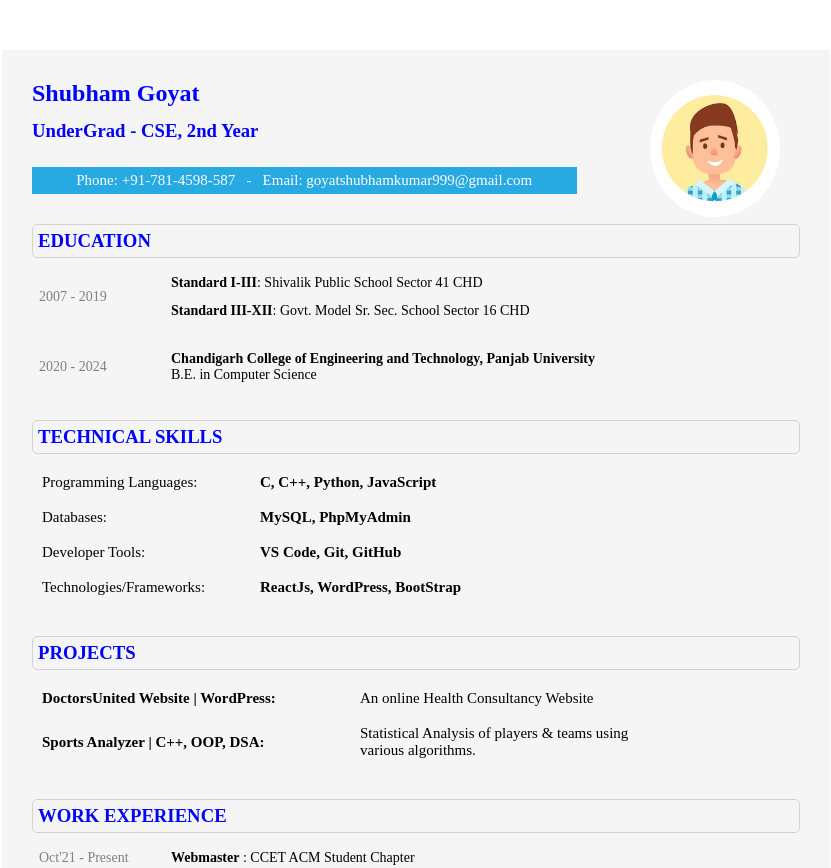
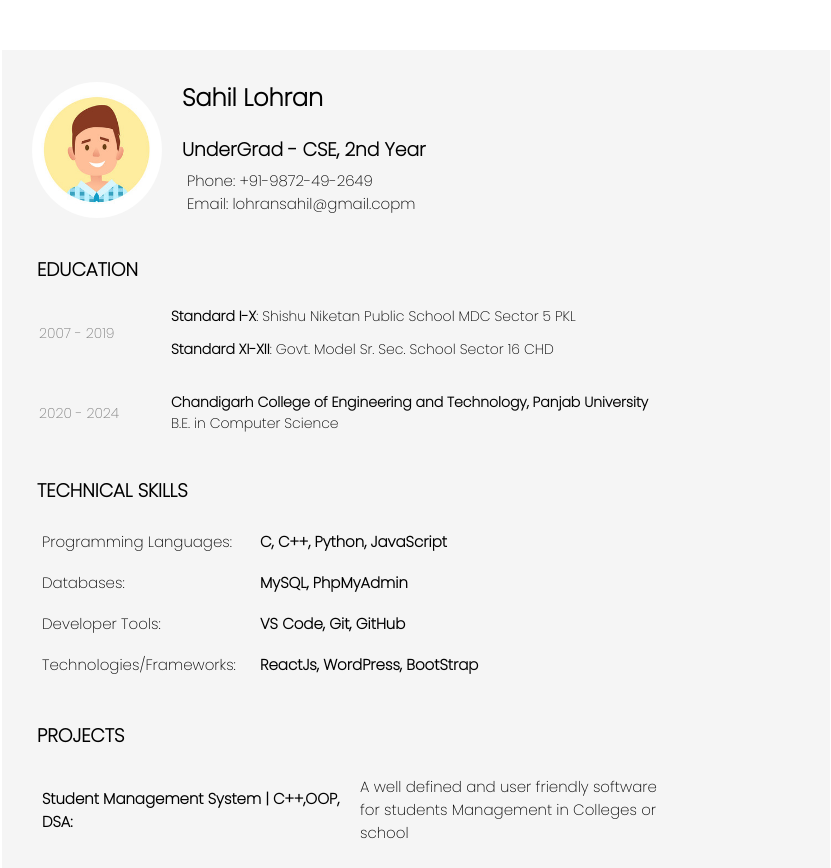
Before and after one commit to phantom-dot/democv, a plain HTML site: page index.html in a window 1280 px wide. Shown: the top 868 px of the page, without its empty margins (224-1055 px from the left). Drawn offline with Linux system fonts and the light colour scheme; a web font is replaced by a local one.

Commit message:
4th commit

```diff
--- a/index.html
+++ b/index.html
@@ -3,33 +3,37 @@
 
 <head>
     <meta charset="UTF-8">
-    <title>Shubham Goyat</title>
-    <link href="https://fonts.googleapis.com/css2?family=Source+Serif+Pro" rel="stylesheet">
+    <title>Sahil Lohran</title>
+    <link rel="preconnect" href="https://fonts.googleapis.com">
+<link rel="preconnect" href="https://fonts.gstatic.com" crossorigin>
+<link href="https://fonts.googleapis.com/css2?family=Exo:wght@200&family=Poppins:wght@200&display=swap" rel="stylesheet">
     <link rel="stylesheet" href="style.css">
 </head>
 
 <body>
 
     <main id="page">
-        <header class="photo-and-name">
+        <header class="photo-and-name" style="display: flex; align-items: center; ">
+
+            <img src="passport-photo-of-young-handsome-man-close-up-vector-21284053.jpg" class="photo"
+                alt="Profile Picture">
             <aside class="contact-info-box">
-                <h1 class="name">Shubham Goyat</h1>
+                <h1 class="name">Sahil Lohran</h1>
                 <br>
                 <h3 class="job-title">UnderGrad - CSE, 2nd Year</h3>
-                <p class="contact-details">Phone: +91-781-4598-587 &nbsp; - &nbsp; Email: goyatshubhamkumar999@gmail.com
+                <p class="contact-details">Phone: +91-9872-49-2649 &nbsp; &nbsp; <br> Email: lohransahil@gmail.copm
                 </p>
             </aside>
-            <img src="passport-photo-of-young-handsome-man-close-up-vector-21284053.jpg" class="photo" alt="Profile Picture">
         </header>
         <section id="education">
             <h3>Education</h3>
             <table>
                 <tr class="school-1">
                     <td rowspan="2">2007 - 2019</td>
-                    <td><b>Standard I-III</b>: Shivalik Public School Sector 41 CHD </td>
+                    <td><b>Standard I-X</b>: Shishu Niketan Public School MDC Sector 5 PKL </td>
                 </tr>
                 <tr class="school-2">
-                    <td><b>Standard III-XII</b>: Govt. Model Sr. Sec. School Sector 16 CHD </td>
+                    <td><b>Standard XI-XII</b>: Govt. Model Sr. Sec. School Sector 16 CHD </td>
                 </tr>
                 <tr>
                     <td style="width: 120px; color: gray;">2020 - 2024</td>
@@ -63,16 +67,11 @@
         <section id="projects">
             <h3>Projects</h3>
             <table>
-                <tr>
-                    <td><b>DoctorsUnited Website</a> | WordPress:</b></td>
-                    <td>An online Health Consultancy Website</td>
-                </tr>
+
 
                 <tr>
-                    <td><b>Sports
-                                Analyzer</a> | C++,
-                            OOP, DSA:</b></td>
-                    <td>Statistical Analysis of players & teams using various algorithms.</td>
+                    <td><b> Student Management System |  C++,OOP, DSA:</b></td>
+                    <td>A well defined and user friendly software for students Management in Colleges or school </td>
                 </tr>
             </table>
         </section>
@@ -94,12 +93,15 @@
             <table>
                 <tr class="work-1">
                     <td>February'20 - 2022</td>
-                    <td><a href="https://www.linkedin.com/posts/shubham-goyat-2162ba217_fullstackdeveloper-hardworkpaysoff-activity-6901196640657772544-P_9N" target="_blank"><b>Web Development</b></a> :  Full-Stack Web Development. HTML, CSS, Javascript, Node, React, MongoDB and real projects</td>
+                    <td><a href="https://www.linkedin.com/posts/shubham-goyat-2162ba217_fullstackdeveloper-hardworkpaysoff-activity-6901196640657772544-P_9N"
+                            target="_blank"><b>Web Development</b></a> : Full-Stack Web Development. HTML, CSS,
+                        Javascript, Node, React, MongoDB and real projects</td>
             </table>
             <table>
                 <tr class="work-1">
                     <td>August'7 - 2021</td>
-                    <td><a href="https://www.linkedin.com/posts/shubham-goyat-2162ba217_course-certificate-ugcPost-6834798625525239808-tlh3" target="_blank"><b>Wordpress</b></a> :  Using Wordpressto Create Responsive Website</td>
+                    <td><a href="https://www.linkedin.com/posts/shubham-goyat-2162ba217_course-certificate-ugcPost-6834798625525239808-tlh3"
+                            target="_blank"><b>Wordpress</b></a> : Using Wordpressto Create Responsive Website</td>
             </table>
         </section>
     </main>
--- a/style.css
+++ b/style.css
@@ -4,7 +4,8 @@
 }
 
 body{
-    font-family: 'Source Serif Pro', serif;
+    font-family: 'Exo', sans-serif;
+font-family: 'Poppins', sans-serif;
 }
 
 a {
@@ -20,7 +21,7 @@ a {
     margin: 50px auto;
     padding: 30px;
     /* color: #27aae1; */
-    color: blue;
+    color: black;
 }
 
 /* HEADER */
@@ -29,7 +30,7 @@ a {
     min-width: 130px;
     float: right;
     margin-right: 20px;
-    border-radius: 50%;
+    border-radius: 100%;
 }
 
 .contact-info-box {
@@ -46,11 +47,11 @@ a {
 }
 
 .contact-details {
-    background: #27aae1;
-    color: white;
-    text-align: center;
+
+    color: black;
+
     margin: auto;
-    margin-top: 25px;
+
     padding: 5px;
     font-size: 15px;
 }
@@ -58,10 +59,11 @@ a {
 /* EDUCATION */
 
 #education h3 {
-    border: 1px solid #d3d3d3;
+
     text-transform: uppercase;
     padding: 5px;
-    border-radius: 5px;
+
+
     margin: 30px 0 10px;
 }
 
@@ -84,10 +86,10 @@ a {
 /* WORK EXPERIENCE */
 
 #work h3 {
-    border: 1px solid #d3d3d3;
+
     text-transform: uppercase;
     padding: 5px;
-    border-radius: 5px;
+
     margin: 30px 0 10px;
 }
 
@@ -114,10 +116,10 @@ a {
 
 /* RESEARCH EXPERIENCE */
 #research h3 {
-    border: 1px solid #d3d3d3;
+
     text-transform: uppercase;
     padding: 5px;
-    border-radius: 5px;
+
     margin: 30px 0 10px;
 }
 
@@ -131,10 +133,10 @@ a {
 /* TECHNICAL SKILLS */
 
 #tech-skills h3, #projects h3 {
-    border: 1px solid #d3d3d3;
+
     text-transform: uppercase;
     padding: 5px;
-    border-radius: 5px;
+
     margin: 30px 0 10px;
 }
 
```
